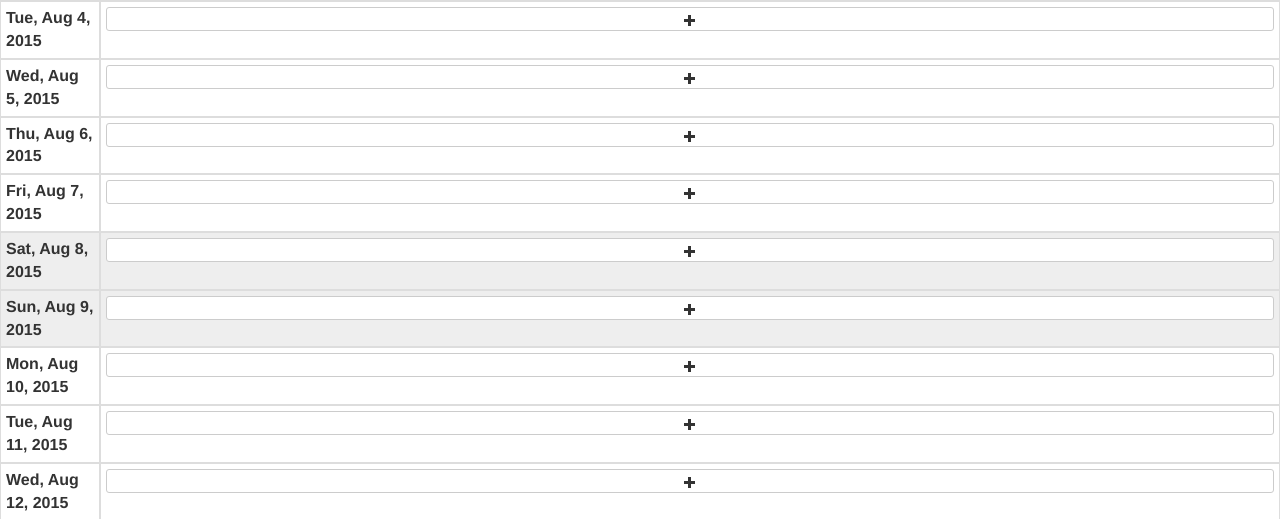
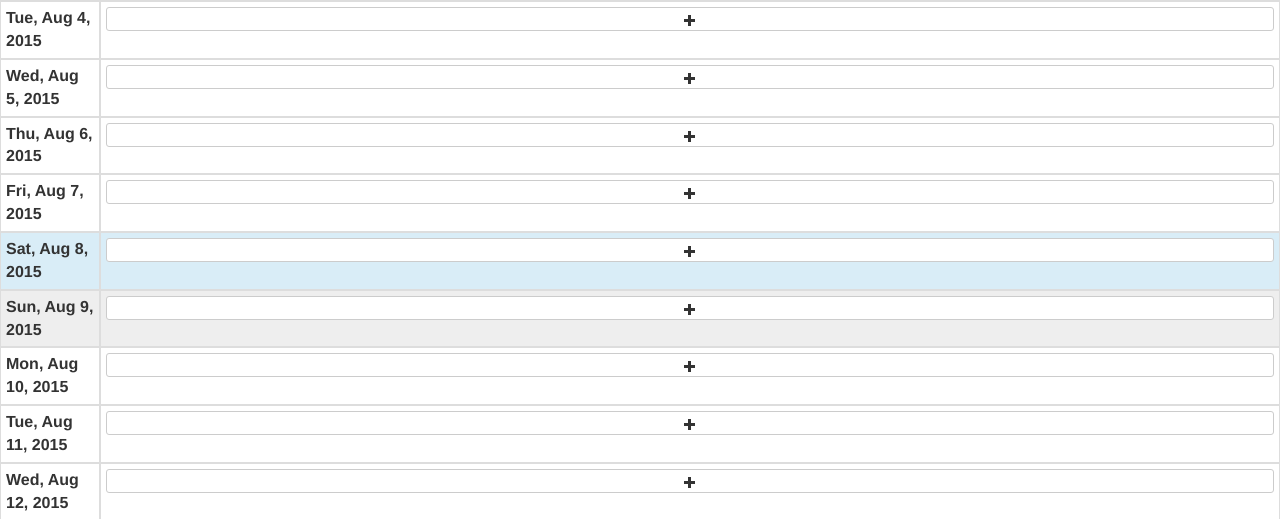
Before and after one commit to MikesAtMIT/planner, a Django app: page /calendar/ in a window 1280 px wide. Shown: the part 741-1260 px from the top of the page. Run offline with Django 3.2, Linux system fonts and the light colour scheme; tables that the repository leaves empty hold one stand-in row (values such as "Sample post"); lists and menus that the app fills with data are empty; some libraries are stand-ins or nearby versions.

Commit message:
highlight today's row and scroll to it on load

```diff
--- a/plans/templates/planner-table.html
+++ b/plans/templates/planner-table.html
@@ -28,7 +28,9 @@
       </thead>
       <tbody>
         {% for datum in data %}
-          {% if datum.date.weekday == 5 or datum.date.weekday == 6 %}
+          {% if datum.today %}
+          <tr class="today">
+          {% elif datum.date.weekday == 5 or datum.date.weekday == 6 %}
           <tr class="weekend">
           {% else %}
           <tr>
--- a/plans/views.py
+++ b/plans/views.py
@@ -48,13 +48,15 @@ def calendar(request, d1=None, d2=None, project=None):
         }
     ]
     '''
-
+    today = date.today()
     data = []
     for d in dates:
         datum = {
             'date': d,
             'tasks': [{ 'experiment_id': e.id, 'task_list': []} for e in experiment_list],
         }
+        if d == today:
+            datum['today'] = True
         data.append(datum)
     tasks = Task.objects.exclude(status='D').filter(date__in=dates).filter(experiment__in=experiment_list)
     for task in tasks:
--- a/static/css/planner-table.css
+++ b/static/css/planner-table.css
@@ -35,11 +35,11 @@ th.date{
 th.column,td.column{
   min-width: 150px;
 }
-tr.weekend{
+tr.weekend th.date, tr.weekend td{
   background-color: #eee;
 }
-tr.weekend th.date{
-  background-color: #eee;
+tr.today th.date, tr.today td{
+  background-color: #d9edf7;
 }
 
 /* task panel styling */
--- a/static/js/planner-table.js
+++ b/static/js/planner-table.js
@@ -1,4 +1,13 @@
 $(document).ready(function(){
+
+  // scroll to today on page load
+  function jump_to_row(row){
+    var nav_height = $('.navbar').height();
+    var thead_height = $('thead').height();
+    var target = row.offset().top;
+    $('body').scrollTop(target - nav_height - thead_height);
+  }
+  jump_to_row($('.today'));
 
   $('table').on('click', '.task-toggle', function(){
     var $panel = $(this).parents('.task-panel');
```
